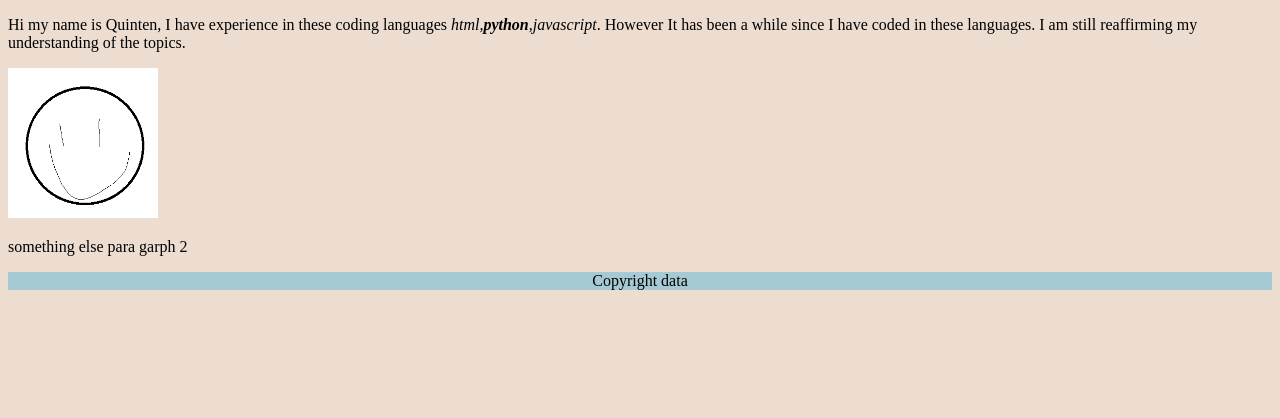
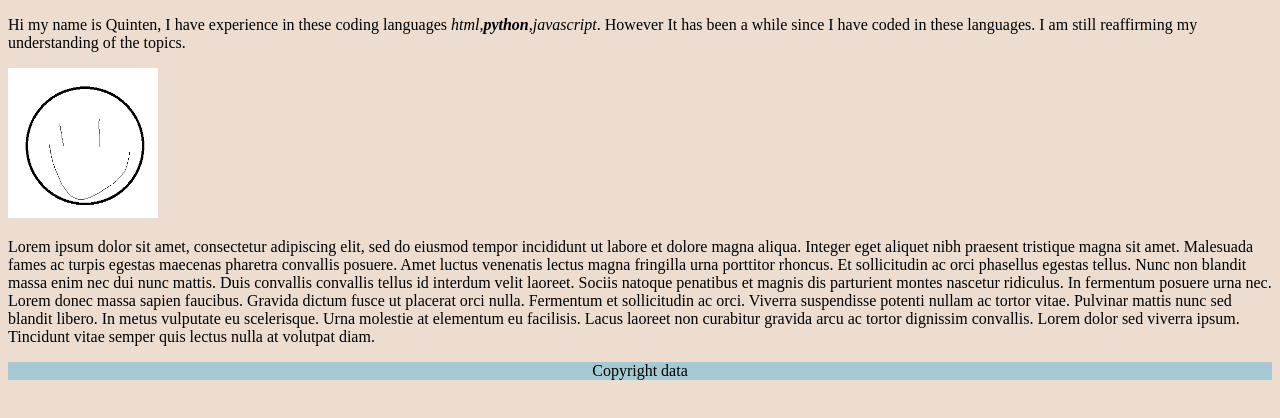
Before and after one commit to KagaSumi/Personal_Website, a plain HTML site: page index.html in a window 1280 px wide. Shown: the part 264-682 px from the top of the page. Drawn offline with Linux system fonts and the light colour scheme.

Commit message:
Added more content for paragraph 2 and prepare to apply grid for main content

```diff
--- a/CSS/stylesheet.css
+++ b/CSS/stylesheet.css
@@ -34,6 +34,3 @@ nav ul{
 nav ul li{
   padding: 10px;
 }
-  article {
-  text-align: left;
-}
--- a/index.html
+++ b/index.html
@@ -50,7 +50,24 @@
             alt="Portrait"
           />
         </div>
-        <p>something else para garph 2</p>
+        <p>
+          Lorem ipsum dolor sit amet, consectetur adipiscing elit, sed do
+          eiusmod tempor incididunt ut labore et dolore magna aliqua. Integer
+          eget aliquet nibh praesent tristique magna sit amet. Malesuada fames
+          ac turpis egestas maecenas pharetra convallis posuere. Amet luctus
+          venenatis lectus magna fringilla urna porttitor rhoncus. Et
+          sollicitudin ac orci phasellus egestas tellus. Nunc non blandit massa
+          enim nec dui nunc mattis. Duis convallis convallis tellus id interdum
+          velit laoreet. Sociis natoque penatibus et magnis dis parturient
+          montes nascetur ridiculus. In fermentum posuere urna nec. Lorem donec
+          massa sapien faucibus. Gravida dictum fusce ut placerat orci nulla.
+          Fermentum et sollicitudin ac orci. Viverra suspendisse potenti nullam
+          ac tortor vitae. Pulvinar mattis nunc sed blandit libero. In metus
+          vulputate eu scelerisque. Urna molestie at elementum eu facilisis.
+          Lacus laoreet non curabitur gravida arcu ac tortor dignissim
+          convallis. Lorem dolor sed viverra ipsum. Tincidunt vitae semper quis
+          lectus nulla at volutpat diam.
+        </p>
       </section>
     </main>
     <footer>
```
